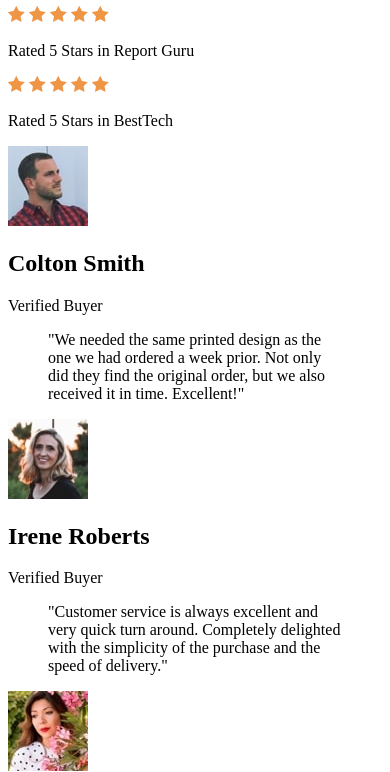
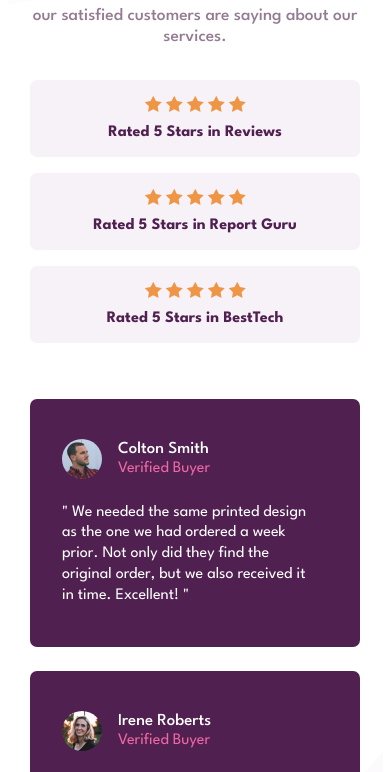
Before and after one commit to Fola-Joe/Social-proof-section, a plain HTML site: page index.html in a window 390 px wide. Shown: the part 228-1000 px from the top of the page. Drawn offline with Linux system fonts and the light colour scheme.

Commit message:
mobile view complete

```diff
--- a/design.css
+++ b/design.css
@@ -0,0 +1,139 @@
+@import url('https://fonts.googleapis.com/css2?family=League+Spartan:wght@400;500;700&display=swap');
+
+/* http://meyerweb.com/eric/tools/css/reset/
+   v2.0 | 20110126
+   License: none (public domain)
+*/
+
+html, body, div, span, applet, object, iframe,
+h1, h2, h3, h4, h5, h6, p, blockquote, pre,
+a, abbr, acronym, address, big, cite, code,
+del, dfn, em, img, ins, kbd, q, s, samp,
+small, strike, strong, sub, sup, tt, var,
+b, u, i, center,
+dl, dt, dd, ol, ul, li,
+fieldset, form, label, legend,
+table, caption, tbody, tfoot, thead, tr, th, td,
+article, aside, canvas, details, embed,
+figure, figcaption, footer, header, hgroup,
+menu, nav, output, ruby, section, summary,
+time, mark, audio, video {
+	margin: 0;
+	padding: 0;
+	border: 0;
+	font-size: 100%;
+	font: inherit;
+	vertical-align: baseline;
+}
+/* HTML5 display-role reset for older browsers */
+article, aside, details, figcaption, figure,
+footer, header, hgroup, menu, nav, section {
+	display: block;
+}
+body {
+	line-height: 1;
+}
+ol, ul {
+	list-style: none;
+}
+blockquote, q {
+	quotes: none;
+}
+blockquote:before, blockquote:after,
+q:before, q:after {
+	content: '';
+	content: none;
+}
+table {
+	border-collapse: collapse;
+	border-spacing: 0;
+}
+
+
+html {
+    box-sizing: border-box;
+}
+body {
+    font-family: 'League Spartan', sans-serif;
+    background-color: white;
+    background-image: url(images/bg-pattern-top-mobile.svg), url(images/bg-pattern-bottom-mobile.svg);
+    background-repeat: no-repeat;
+    background-position: center top, center bottom;
+    display: flex;
+    justify-content: center;
+    align-items: center;
+    min-height: 100vh;
+}
+.container {
+    max-width: 330px;
+}
+.first-section {
+    margin-top: 4.5rem;
+    text-align: center;
+}
+h1 {
+    font-size: 2.5rem;
+    font-weight: 700;
+    line-height: 0.8;
+    margin-bottom: 1.5rem;
+    color: hsl(300, 43%, 22%);
+}
+header > p {
+    font-size: 1.09rem;
+    font-weight: 500;
+    line-height: 1.2;
+    margin-bottom: 2rem;
+    color: hsl(303, 10%, 53%);
+}
+.rating {
+    margin-top: 1rem;
+    background-color: hsl(300, 24%, 96%);
+    padding: 1rem;
+    border-radius: 7px;
+}
+.rating > p {
+    margin-top: 0.5rem;
+    font-weight: 700;
+    font-size: 1rem;
+    color: hsl(300, 43%, 22%);
+}
+.second-section {
+    margin-top: 3.5rem;
+    margin-bottom: 4rem;
+}
+article {
+    margin-bottom: 1.5rem;
+    background-color: hsl(300, 43%, 22%);
+    border-radius: 7px;
+    padding: 2.5rem 2rem;
+}
+.intro {
+    display: flex;
+    align-items: center;
+    margin-bottom: 1.5rem;
+}
+.intro > img {
+    width: 2.5rem;
+    border-radius: 2rem;
+}
+.name {
+    margin-left: 1rem;
+}
+.name > h2 {
+    font-weight: 500;
+    font-size: 1.05rem;
+    color: white;
+}
+.name > p {
+    margin-top: 0.2rem;
+    font-weight: 400;
+    font-size: 1rem;
+    color: hsl(333, 80%, 67%);
+}
+blockquote {
+    font-size: 1rem;
+    font-weight: 400;
+    color: white;
+    line-height: 1.3;
+    margin-right: 1rem;
+}
--- a/index.html
+++ b/index.html
@@ -10,16 +10,17 @@
   </head>
   <body>
     <main class="container">
-      <section>
+      <section class="first-section">
         <header>
           <h1>10,000+ of our users love our products.</h1>
           <p>We only provide great products combined with excellent customer service.
           See what our satisfied customers are saying about our services.</p>
         </header>
-        <section>
-          <div>
-            <div>
-            <img src="images/icon-star.svg" alt="">
+
+        <section class="star-rating">
+          <div class="rating">
+            <div class="stars-img">
+              <img src="images/icon-star.svg" alt="">
               <img src="images/icon-star.svg" alt="">
               <img src="images/icon-star.svg" alt="">
               <img src="images/icon-star.svg" alt="">
@@ -27,8 +28,9 @@
             </div>
             <p>Rated 5 Stars in Reviews</p>
           </div>
-          <div>
-            <div>
+
+          <div class="rating">
+            <div class="stars-img">
               <img src="images/icon-star.svg" alt="">
               <img src="images/icon-star.svg" alt="">
               <img src="images/icon-star.svg" alt="">
@@ -37,8 +39,9 @@
             </div>
             <p>Rated 5 Stars in Report Guru</p>
           </div>
-          <div>
-            <div>
+
+          <div class="rating">
+            <div class="stars-img">
               <img src="images/icon-star.svg" alt="">
               <img src="images/icon-star.svg" alt="">
               <img src="images/icon-star.svg" alt="">
@@ -50,42 +53,42 @@
         </section>
       </section>
 
-      <section>
+      <section class="second-section">
         <article>
-          <div>
+          <div class="intro">
             <img src="images/image-colton.jpg" alt="Colton's image">
-            <div>
+            <div class="name">
               <h2>Colton Smith</h2>
               <p>Verified Buyer</p>
             </div>
           </div>
-          <blockquote>"We needed the same printed design as the one we had ordered a week prior.
+          <blockquote>" We needed the same printed design as the one we had ordered a week prior.
           Not only did they find the original order, but we also received it in time.
-          Excellent!"</blockquote>
+          Excellent! "</blockquote>
         </article>
 
         <article>
-          <div>
+          <div class="intro">
             <img src="images/image-irene.jpg" alt="Irene's image">
-            <div>
+            <div class="name">
               <h2>Irene Roberts</h2>
               <p>Verified Buyer</p>
             </div>
           </div>
-          <blockquote> "Customer service is always excellent and very quick turn around. Completely
-          delighted with the simplicity of the purchase and the speed of delivery."</blockquote>
+          <blockquote>" Customer service is always excellent and very quick turn around. Completely
+          delighted with the simplicity of the purchase and the speed of delivery. "</blockquote>
         </article>
 
         <article>
-          <div>
+          <div class="intro">
             <img src="images/image-anne.jpg" alt="Anne's image">
-            <div>
+            <div class="name">
               <h2>Anne Wallace</h2>
               <p>Verified Buyer</p>
             </div>
           </div>
-          <blockquote>"Put an order with this company and can only praise them for the very high
-          standard. Will definitely use them again and recommend them to everyone!"</blockquote>
+          <blockquote>" Put an order with this company and can only praise them for the very high
+          standard. Will definitely use them again and recommend them to everyone! "</blockquote>
         </article>
       </section>
     </main>
```
